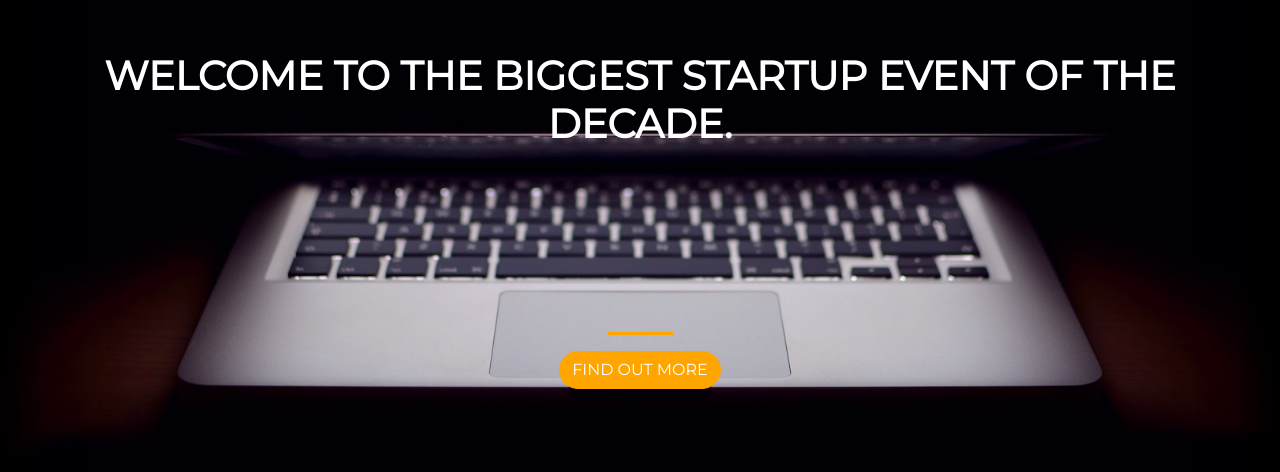
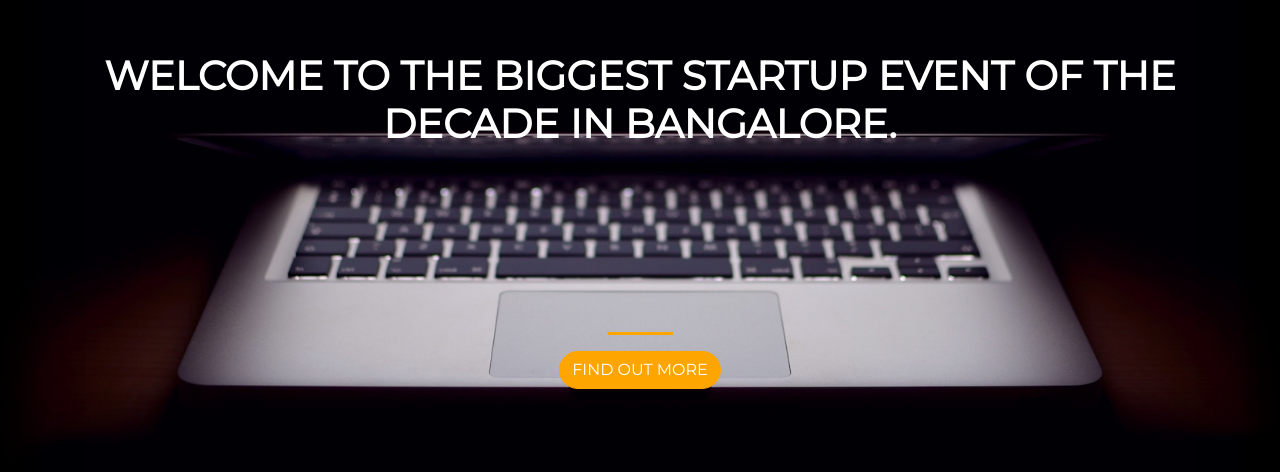
Before and after one commit to kvin-k/stratup-demo, a plain HTML site: page index.html in a window 1280 px wide. Shown: the part 180-652 px from the top of the page. Drawn offline with nearby package versions, Linux system fonts and the light colour scheme.

Commit message:
changed city

```diff
--- a/index.html
+++ b/index.html
@@ -18,7 +18,7 @@
   <div class="container d-flex align-items-center h-100">
     <div class="row">
       <header class="text-center col-12">
-        <h1 class="text-uppercase"><strong>Welcome to the biggest startup event of the DECADE.</strong></h1>
+        <h1 class="text-uppercase"><strong>Welcome to the biggest startup event of the DECADE in Bangalore.</strong></h1>
       </header>
       <div class="buffer col-12"></div>
 
```
